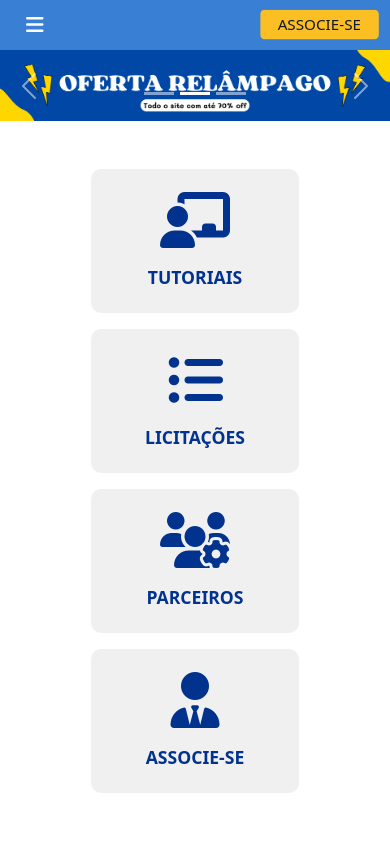
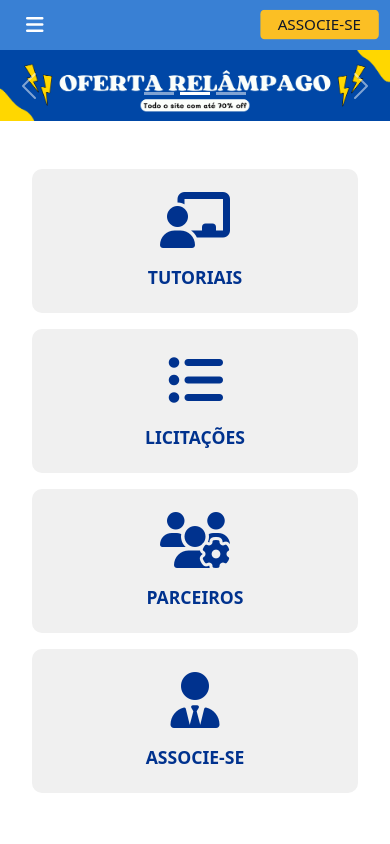
Before and after one commit to jarbsoncosta/clube_engenharia, a React (Create React App) app: page / in a window 390 px wide. Shown: the top 844 px of the page. Built offline with nearby package versions, Linux system fonts and the light colour scheme.

Commit message:
refactor: ajustando responsividade dos cars

```diff
--- a/src/components/Cards/styles.js
+++ b/src/components/Cards/styles.js
@@ -12,7 +12,7 @@ export const ContentCards = styled.div`
   flex-wrap: wrap;
   justify-content: center;
   gap: 1rem;
-  padding: 2rem 0 0 0;
+  padding: 2rem ;
   `;
 
 export const Card = styled(NavLink)`
@@ -56,4 +56,9 @@ export const Card = styled(NavLink)`
       transform: scale(1);
     }
   }
+
+  @media (max-width: 590px) {
+    width: 100%;
+
+  }
 `;
```
